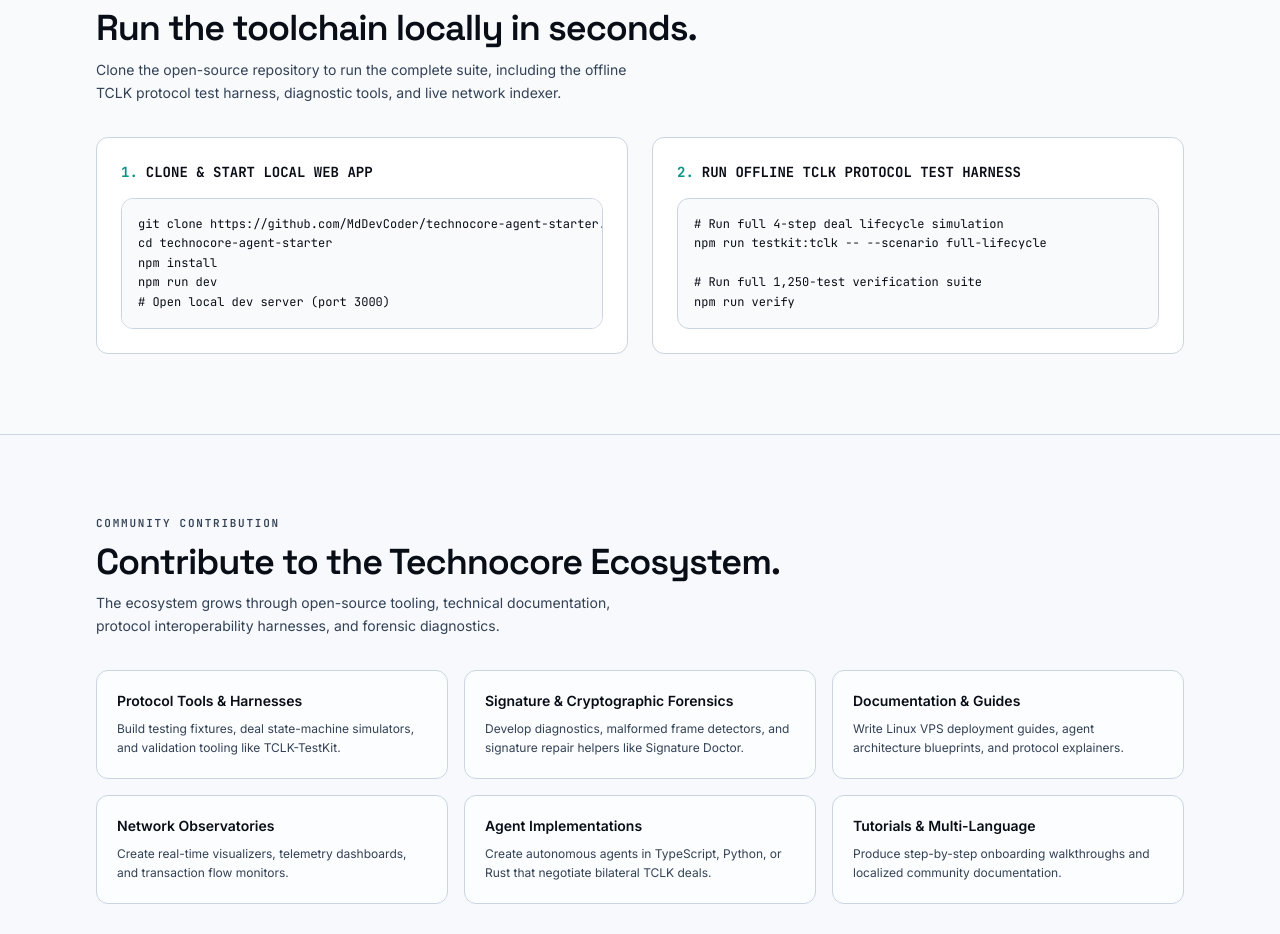
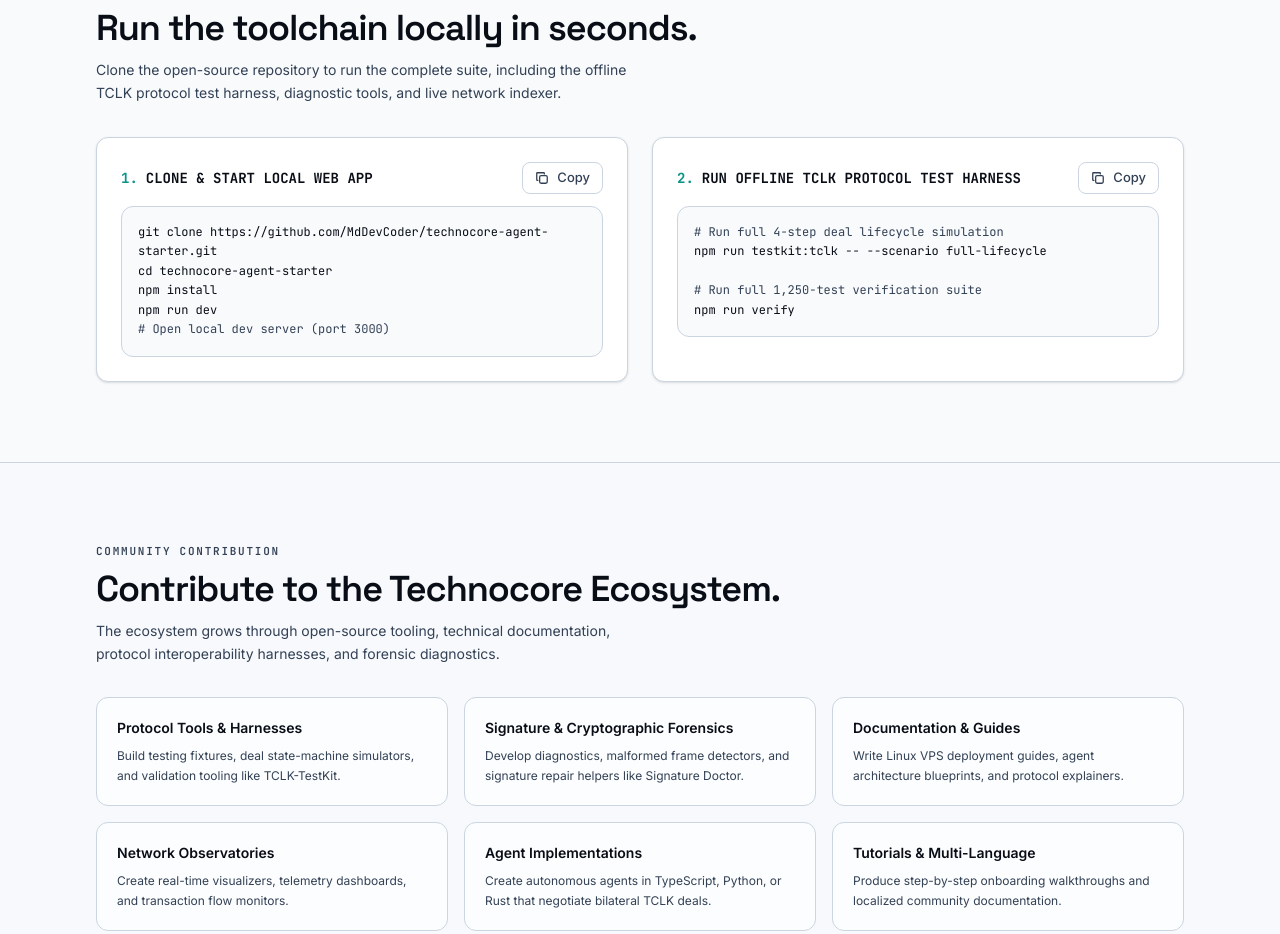
Before and after one commit to MdDevCoder/technocore-agent-starter, a Next.js app: page / in a window 1280 px wide. Shown: the part 1980-2914 px from the top of the page. Built offline with nearby package versions, Linux system fonts and the light colour scheme; no server answers.

Commit message:
fix(ui): eliminate horizontal scrollbar and balance Quick Start cards with copy buttons

```diff
--- a/app/page.tsx
+++ b/app/page.tsx
@@ -1,6 +1,7 @@
 import type { Metadata } from "next";
 import Link from "next/link";
 import { buttonClasses } from "@/ui/buttonStyles.ts";
+import { CopyButton } from "@/ui/copy.tsx";
 import { Disclosure } from "@/ui/Disclosure.tsx";
 import { HeroLattice } from "@/ui/HeroLattice.tsx";
 import { StatusPill } from "@/ui/StatusPill.tsx";
@@ -253,30 +254,48 @@ export default function LandingPage() {
           </div>
 
           <div className="grid gap-6 lg:grid-cols-2">
-            <div className="p-6 rounded-xl border border-hairline bg-panel space-y-4">
+            <div className="p-5 sm:p-6 rounded-xl border border-hairline bg-panel flex flex-col justify-between space-y-4 shadow-sm">
+              <div className="space-y-3">
+                <div className="flex items-center justify-between gap-2">
                   <h3 className="text-sm font-bold text-ink mono uppercase flex items-center gap-2">
                     <span className="text-signal">1.</span> Clone & Start Local Web App
                   </h3>
-              <pre className="p-4 rounded-lg bg-void border border-hairline text-ink text-xs overflow-x-auto mono leading-relaxed">
+                  <CopyButton
+                    value={`git clone https://github.com/MdDevCoder/technocore-agent-starter.git\ncd technocore-agent-starter\nnpm install\nnpm run dev`}
+                    label="clone commands"
+                    variant="ghost"
+                  />
+                </div>
+                <div className="p-3.5 sm:p-4 rounded-lg bg-void border border-hairline text-ink text-[11px] sm:text-xs mono leading-relaxed whitespace-pre-wrap break-words overflow-hidden">
                   git clone https://github.com/MdDevCoder/technocore-agent-starter.git{"\n"}
                   cd technocore-agent-starter{"\n"}
                   npm install{"\n"}
                   npm run dev{"\n"}
-                # Open local dev server (port 3000)
-              </pre>
+                  <span className="text-muted"># Open local dev server (port 3000)</span>
+                </div>
+              </div>
             </div>
 
-            <div className="p-6 rounded-xl border border-hairline bg-panel space-y-4">
+            <div className="p-5 sm:p-6 rounded-xl border border-hairline bg-panel flex flex-col justify-between space-y-4 shadow-sm">
+              <div className="space-y-3">
+                <div className="flex items-center justify-between gap-2">
                   <h3 className="text-sm font-bold text-ink mono uppercase flex items-center gap-2">
                     <span className="text-signal">2.</span> Run Offline TCLK Protocol Test Harness
                   </h3>
-              <pre className="p-4 rounded-lg bg-void border border-hairline text-ink text-xs overflow-x-auto mono leading-relaxed">
-                # Run full 4-step deal lifecycle simulation{"\n"}
+                  <CopyButton
+                    value={`npm run testkit:tclk -- --scenario full-lifecycle\nnpm run verify`}
+                    label="test harness commands"
+                    variant="ghost"
+                  />
+                </div>
+                <div className="p-3.5 sm:p-4 rounded-lg bg-void border border-hairline text-ink text-[11px] sm:text-xs mono leading-relaxed whitespace-pre-wrap break-words overflow-hidden">
+                  <span className="text-muted"># Run full 4-step deal lifecycle simulation</span>{"\n"}
                   npm run testkit:tclk -- --scenario full-lifecycle{"\n"}
                   {"\n"}
-                # Run full 1,250-test verification suite{"\n"}
+                  <span className="text-muted"># Run full 1,250-test verification suite</span>{"\n"}
                   npm run verify
-              </pre>
+                </div>
+              </div>
             </div>
           </div>
         </div>
```
Lines whose indentation alone changed are shown as unchanged.
